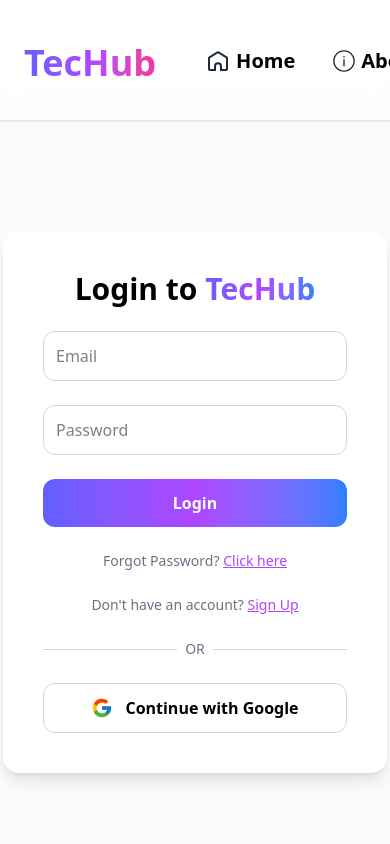
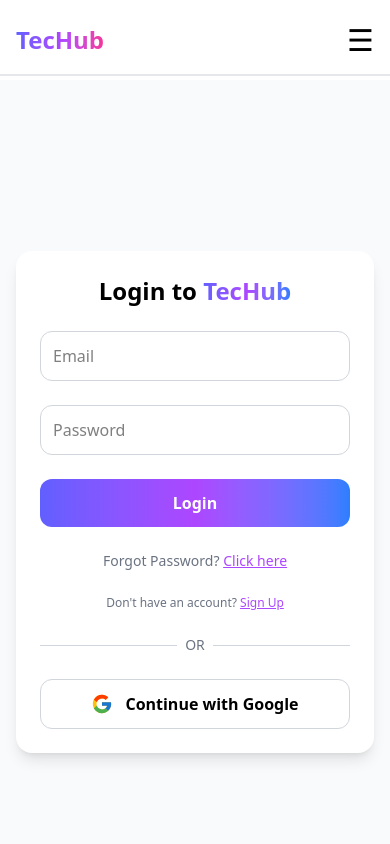
Before and after one commit to Muzamil-Fatima/Tec_Hub, a React app in the folder frontend/: page /login in a window 390 px wide. Shown: the top 844 px of the page. Built offline with nearby package versions, Linux system fonts and the light colour scheme; no server answers; the HTML template or start-up script is replaced by a standard one.

Commit message:
make navbar responsive

```diff
--- a/frontend/src/Components/Navbar.jsx
+++ b/frontend/src/Components/Navbar.jsx
@@ -1,14 +1,16 @@
-import React from "react";
+import React, { useState } from "react";
 import { Link } from "react-router-dom";
 
 const Navbar = () => {
+  const [open, setOpen] = useState(false);
+
   return (
-    <div className=" flex flex-row mt-1.5 space-x-2.5 justify-between items-center px-6 py-4 border-b-2 border-gray-200 fixed top-0 left-0 w-full z-50 bg-white/80 backdrop-blur-md">
-      <h1 className="text-4xl font-extrabold bg-linear-to-r from-indigo-500 via-purple-500 to-pink-500 bg-clip-text text-transparent">
+    <div className=" flex flex-row mt-1.5 space-x-2.5 justify-between items-center px-4 sm:px-6 py-4 border-b-2 border-gray-200 fixed top-0 left-0 w-full z-50 bg-white/80 backdrop-blur-md">
+      <h1 className="text-2xl sm:text-3xl lg:text-4xl font-extrabold bg-linear-to-r from-indigo-500 via-purple-500 to-pink-500 bg-clip-text text-transparent">
         TecHub
       </h1>
       <div>
-        <ul className="font-semibold flex flex-row ml-10 space-x-8 text-xl">
+        <ul className="hidden font-semibold md:flex flex-row ml-10 space-x-8 text-xl lg:text-xl">
           <li className="flex flex-row items-center gap-2 hover:text-purple-700 cursor-pointer ">
             <Link
               to="/"
@@ -105,7 +107,7 @@
           </li>
         </ul>
       </div>
-      <div className="space-x-4">
+      <div className="hidden md:flex space-x-4">
         <Link to="/login">
           <button className="border-purple-800 text-black border hover:bg-purple-600 rounded-2xl px-4 py-2 hover:text-white font-semibold cursor-pointer">
             Login
@@ -117,6 +119,41 @@
           </button>
         </Link>
       </div>
+      <button onClick={() => setOpen(!open)} className="md:hidden text-3xl">
+        ☰
+      </button>
+      {/* Mobile Menu */}
+      {open && (
+        <div className="md:hidden absolute top-full left-0 w-full bg-white shadow-lg">
+          <ul className="flex flex-col space-y-4 p-6 font-semibold text-lg">
+            <li>
+              <Link to="/">Home</Link>
+            </li>
+            <li>
+              <Link to="/about">About</Link>
+            </li>
+            <li>
+              <Link to="/internship">Internship</Link>
+            </li>
+            <li>
+              <Link to="/contact">Contact</Link>
+            </li>
+
+            <div className="flex flex-col space-y-3 pt-4">
+              <Link to="/login">
+                <button className="w-full border border-purple-800 rounded-xl py-2 font-semibold">
+                  Login
+                </button>
+              </Link>
+              <Link to="/signup">
+                <button className="w-full bg-purple-600 text-white rounded-xl py-2 font-semibold">
+                  Sign Up
+                </button>
+              </Link>
+            </div>
+          </ul>
+        </div>
+      )}
     </div>
   );
 };
--- a/frontend/src/pages/Auth/Login.jsx
+++ b/frontend/src/pages/Auth/Login.jsx
@@ -40,12 +40,12 @@
   };
 
   return (
-    <div className="flex justify-center items-center h-screen bg-gray-50">
+    <div className="p-20 flex justify-center items-center min-h-screen bg-gray-50 px-4">
       <form
-        className="bg-white p-10 rounded-2xl shadow-lg w-96 space-y-6"
+        className="bg-white p-6 sm:p-8 lg:p-10 rounded-2xl shadow-lg w-full space-y-6 max-w-sm sm:max-w-md lg:max-w-lg"
         onSubmit={handleLogin}
       >
-        <h2 className="text-3xl font-bold text-center">
+        <h2 className="text-2xl  sm:text-3xl font-bold text-center">
           Login to{" "}
           <span className="bg-linear-to-r from-indigo-500 via-purple-500 to-blue-500 bg-clip-text text-transparent">
             TecHub
@@ -54,7 +54,7 @@
         <input
           type="email"
           placeholder="Email"
-          className="w-full p-3 rounded-xl border border-gray-300 focus:border-purple-500 focus:outline-none"
+          className="w-full p-3 sm:p-4 rounded-xl border border-gray-300 focus:border-purple-500 focus:outline-none"
           value={email}
           onChange={(e) => setEmail(e.target.value)}
           required
@@ -62,7 +62,7 @@
         <input
           type="password"
           placeholder="Password"
-          className="w-full p-3 rounded-xl border border-gray-300 focus:border-purple-500 focus:outline-none"
+          className="w-full p-3 sm:p-4 rounded-xl border border-gray-300 focus:border-purple-500 focus:outline-none"
           value={password}
           onChange={(e) => setPassword(e.target.value)}
           required
@@ -76,7 +76,7 @@
             Click here
           </Link>
         </p>
-        <p className="text-sm text-center text-gray-500">
+        <p className="text-xs sm:text-sm text-center text-gray-500">
           Don't have an account?{" "}
           <Link to="/signup" className="text-purple-500 underline">
             Sign Up
@@ -92,7 +92,7 @@
         <button
           onClick={() => window.open(`${BASE_URL}/api/auth/google`, "_self")}
           type="button"
-          className="w-full flex items-center justify-center gap-3 border border-gray-300 py-3 rounded-xl font-semibold hover:bg-gray-50"
+          className="w-full flex items-center justify-center gap-3 border border-gray-300 py-3 sm:py-4  rounded-xl font-semibold hover:bg-gray-50"
         >
           <FcGoogle size={22} />
           Continue with Google
```
